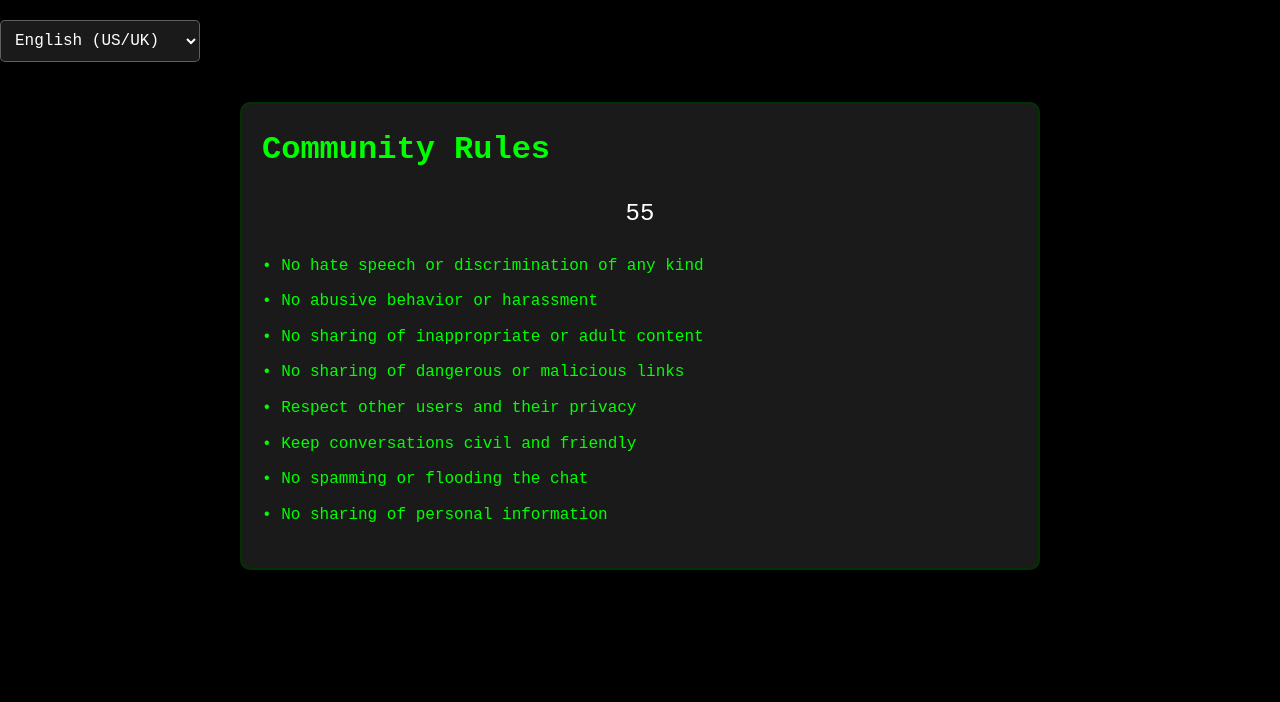
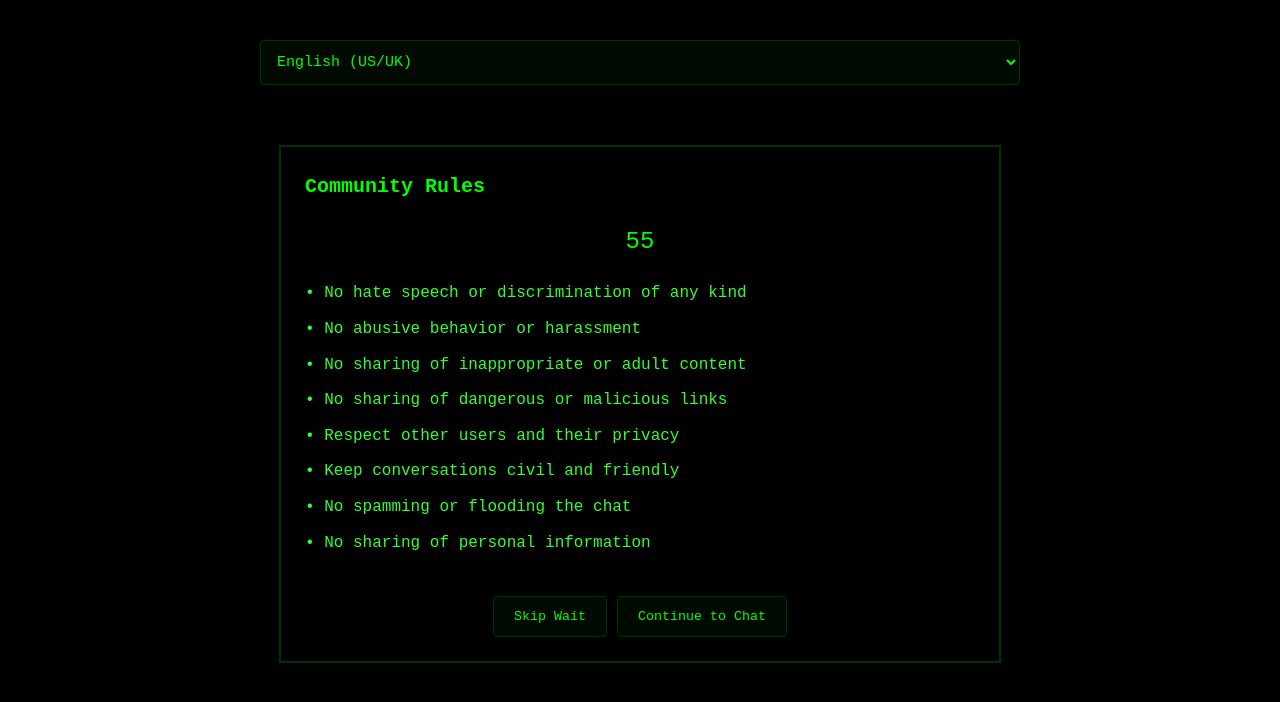
Before and after one commit to Jok3r3460/pChat-V1, a website: page public/rules.html in a window 1280 px wide. Drawn offline with Linux system fonts and the light colour scheme.

Commit message:
Update rules page styling, add skip button, and add language selector to join page

```diff
--- a/public/rules.html
+++ b/public/rules.html
@@ -6,34 +6,69 @@
     <title>Chat Rules</title>
     <link rel="stylesheet" href="styles.css">
     <style>
+        .container {
+            width: 760px;
+            max-width: 95%;
+            margin: 40px auto;
+        }
         .rules-container {
-            max-width: 800px;
-            margin: 20px auto;
-            padding: 20px;
-            background: rgba(255, 255, 255, 0.1);
-            border-radius: 10px;
+            padding: 24px;
+            border: 2px solid #003300;
+            background: rgba(0, 0, 0, 0.6);
         }
         #timer {
             font-size: 24px;
-            color: #fff;
+            color: #00ff00;
             margin: 20px 0;
+            text-align: center;
         }
         #language-selector {
-            margin: 20px 0;
-            padding: 10px;
-            font-size: 16px;
-            background: rgba(255, 255, 255, 0.1);
-            color: white;
-            border: 1px solid rgba(255, 255, 255, 0.3);
-            border-radius: 5px;
+            width: 100%;
+            margin: 0 0 20px 0;
+            padding: 12px;
+            font-size: 15px;
+            background: rgba(0, 51, 0, 0.2);
+            color: #00ff00;
+            border: 1px solid #003300;
+            border-radius: 4px;
+            font-family: "Courier New", Courier, monospace;
         }
-        #continue-btn {
-            display: none;
+        #language-selector:focus {
+            border-color: #00ff00;
+            outline: none;
+        }
+        #continue-btn, #skip-btn {
             margin-top: 20px;
+            background: rgba(0, 51, 0, 0.2);
+            color: #00ff00;
+            border: 1px solid #003300;
+            padding: 12px 20px;
+            cursor: pointer;
+            border-radius: 4px;
+            font-family: "Courier New", Courier, monospace;
+            transition: all 0.2s;
+        }
+        #continue-btn:hover, #skip-btn:hover {
+            background: #003300;
         }
         .rules-list {
             text-align: left;
             margin: 20px 0;
+            color: #00ff00;
+        }
+        .rules-list p {
+            margin: 10px 0;
+            color: #33ff33;
+        }
+        #rules-title {
+            font-size: 20px;
+            margin: 0 0 12px 0;
+            color: #00ff00;
+        }
+        .button-group {
+            display: flex;
+            gap: 10px;
+            justify-content: center;
         }
     </style>
 </head>
@@ -107,7 +142,10 @@
             <div class="rules-list" id="rules-content">
                 <!-- Rules content will be populated by JavaScript -->
             </div>
-            <button id="continue-btn" onclick="proceedToChat()" class="btn">Continue to Chat</button>
+            <div class="button-group">
+                <button id="skip-btn" onclick="proceedToChat()" class="btn">Skip Wait</button>
+                <button id="continue-btn" onclick="proceedToChat()" class="btn">Continue to Chat</button>
+            </div>
         </div>
     </div>
 
@@ -250,6 +288,7 @@
         let timeLeft = 60;
         const timerElement = document.getElementById('timer');
         const continueBtn = document.getElementById('continue-btn');
+        const skipBtn = document.getElementById('skip-btn');
 
         // Timer countdown
         const timer = setInterval(() => {
@@ -258,6 +297,7 @@
             if (timeLeft <= 0) {
                 clearInterval(timer);
                 timerElement.style.display = 'none';
+                skipBtn.style.display = 'none';
                 continueBtn.style.display = 'block';
             }
         }, 1000);
@@ -269,15 +309,18 @@
             document.getElementById('rules-title').textContent = translation.title;
             const rulesList = document.getElementById('rules-content');
             rulesList.innerHTML = translation.rules.map(rule => `<p>• ${rule}</p>`).join('');
+
+            // Store the selected language
+            localStorage.setItem('preferredLanguage', lang);
         }
 
         function proceedToChat() {
-            if (timeLeft <= 0) {
-                window.location.href = `/chat.html?username=${encodeURIComponent(username)}`;
-            }
+            window.location.href = `/chat.html?username=${encodeURIComponent(username)}`;
         }
 
-        // Initialize with English
+        // Initialize with stored language preference
+        const storedLang = localStorage.getItem('preferredLanguage') || 'en';
+        document.getElementById('language-selector').value = storedLang;
         changeLanguage();
     </script>
 </body>
```
Also changed, not shown: public/join.html (+68 -7 lines).
